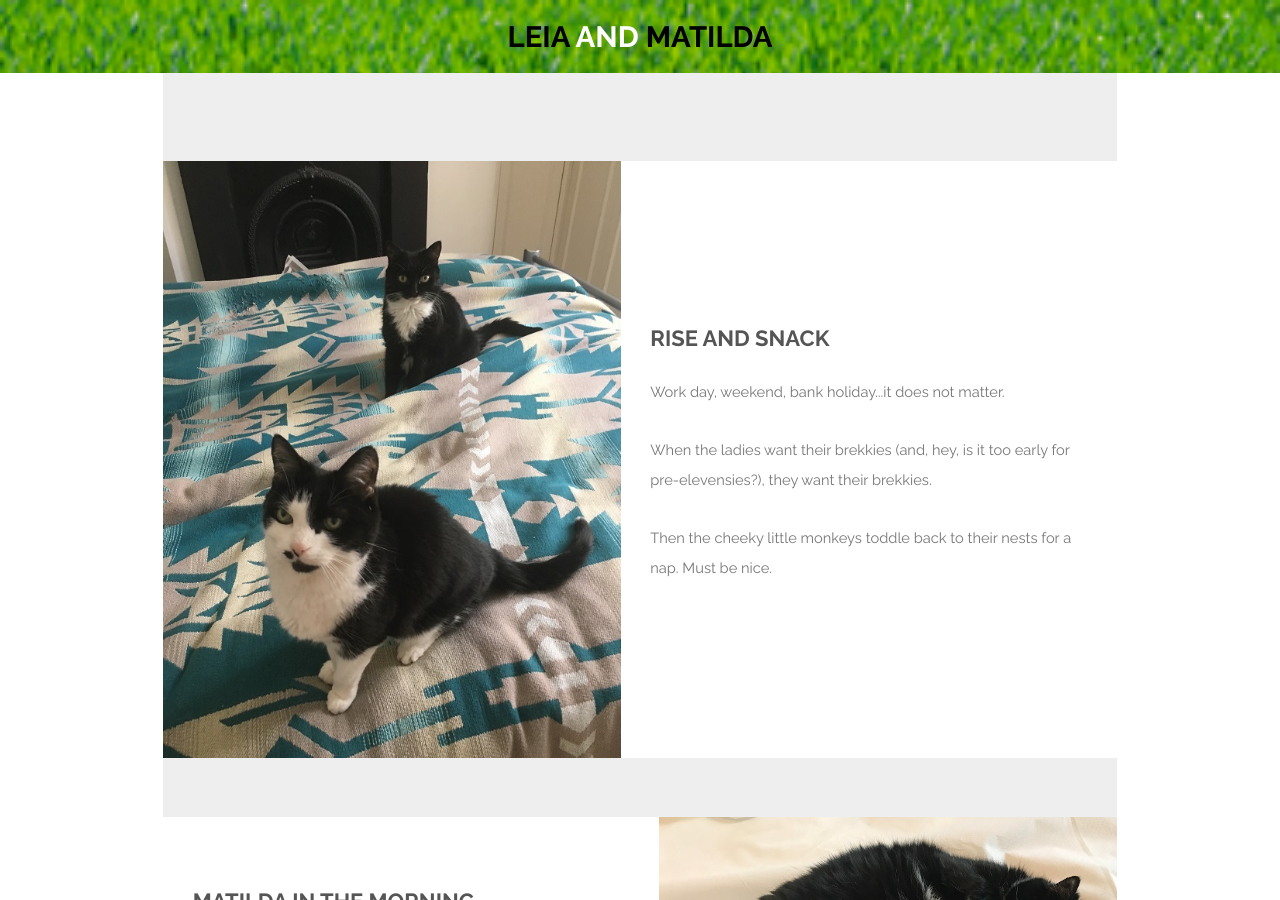
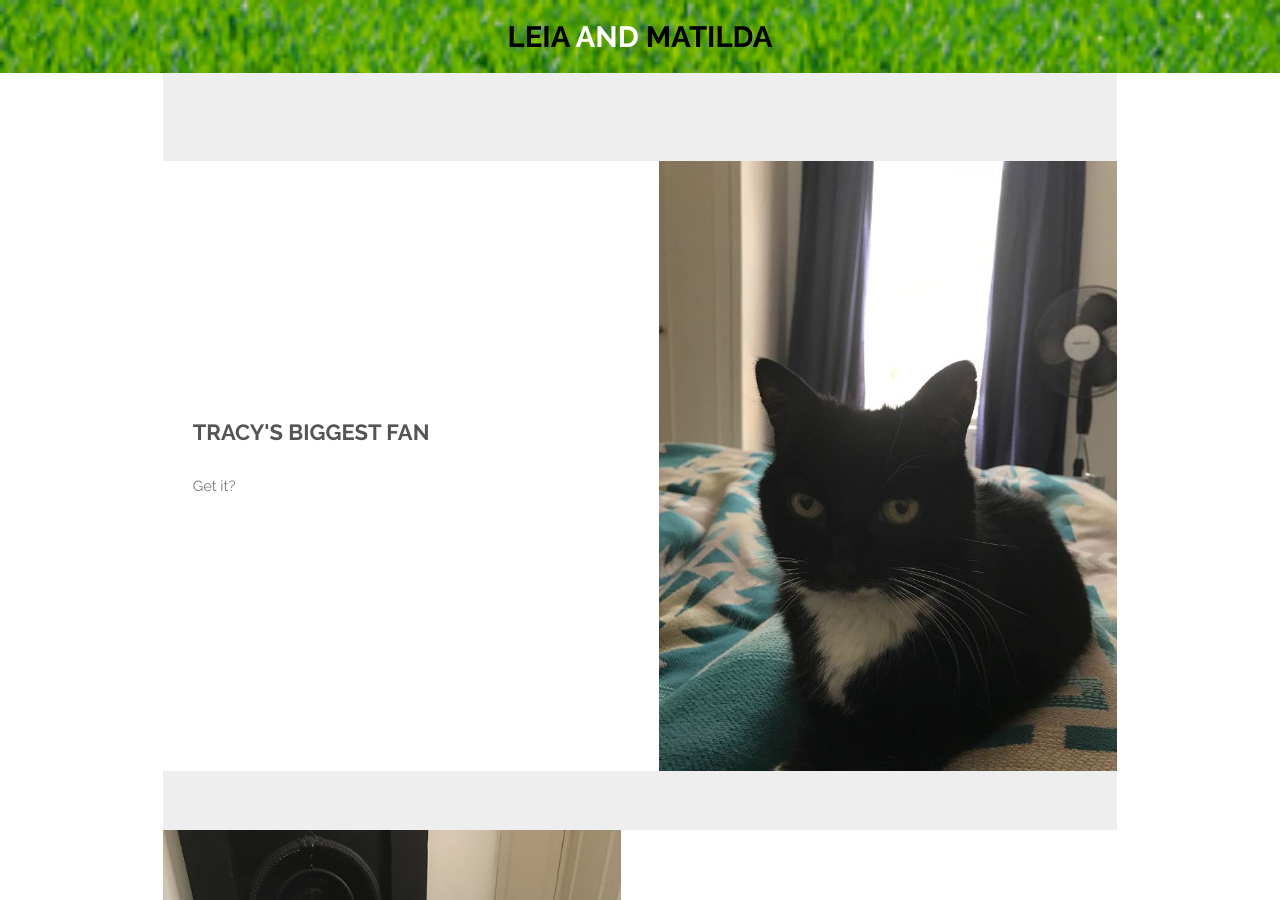
Before and after one commit to jaypalexa/leia-and-matilda, a Jekyll site: the page built from index.md, in a window 1280 px wide and 900 px high. Built offline with Jekyll 4.4.1, drawn with Linux system fonts in a browser that asks for light colours.

Commit message:
"Tracy's Biggest Fan" post.

```diff
--- a/index.md
+++ b/index.md
@@ -6,6 +6,13 @@ description: A photo essay by Leia and Matilda
 ---
 <section id="one" class="wrapper style1">
   <div class="inner">
+    <article class="feature right">
+      <span class="image"><a href="{{ site.url }}{{ site.baseurl }}/assets/images/20170610_0932_matilda_fan.jpg"><img src="{{ site.url }}{{ site.baseurl }}/assets/images/20170610_0932_matilda_fan.jpg" /></a></span>
+      <div class="content">
+        <h2>Tracy's Biggest Fan</h2>
+        <p>Get it?</p>
+      </div>
+    </article>
     <article class="feature left">
       <span class="image"><a href="{{ site.url }}{{ site.baseurl }}/assets/images/20170522_0935_leia_matilda.jpg"><img src="{{ site.url }}{{ site.baseurl }}/assets/images/20170522_0935_leia_matilda.jpg" /></a></span>
       <div class="content">
```
Also changed, not shown: assets/images/20170605_1912_matilda.jpg (added), assets/images/20170607_0788_leia.jpg (added), assets/images/20170608_0938_leia_sink1.jpg (added), assets/images/20170608_0938_leia_sink2.jpg (added), assets/images/20170610_0932_matilda_fan.jpg (added).
